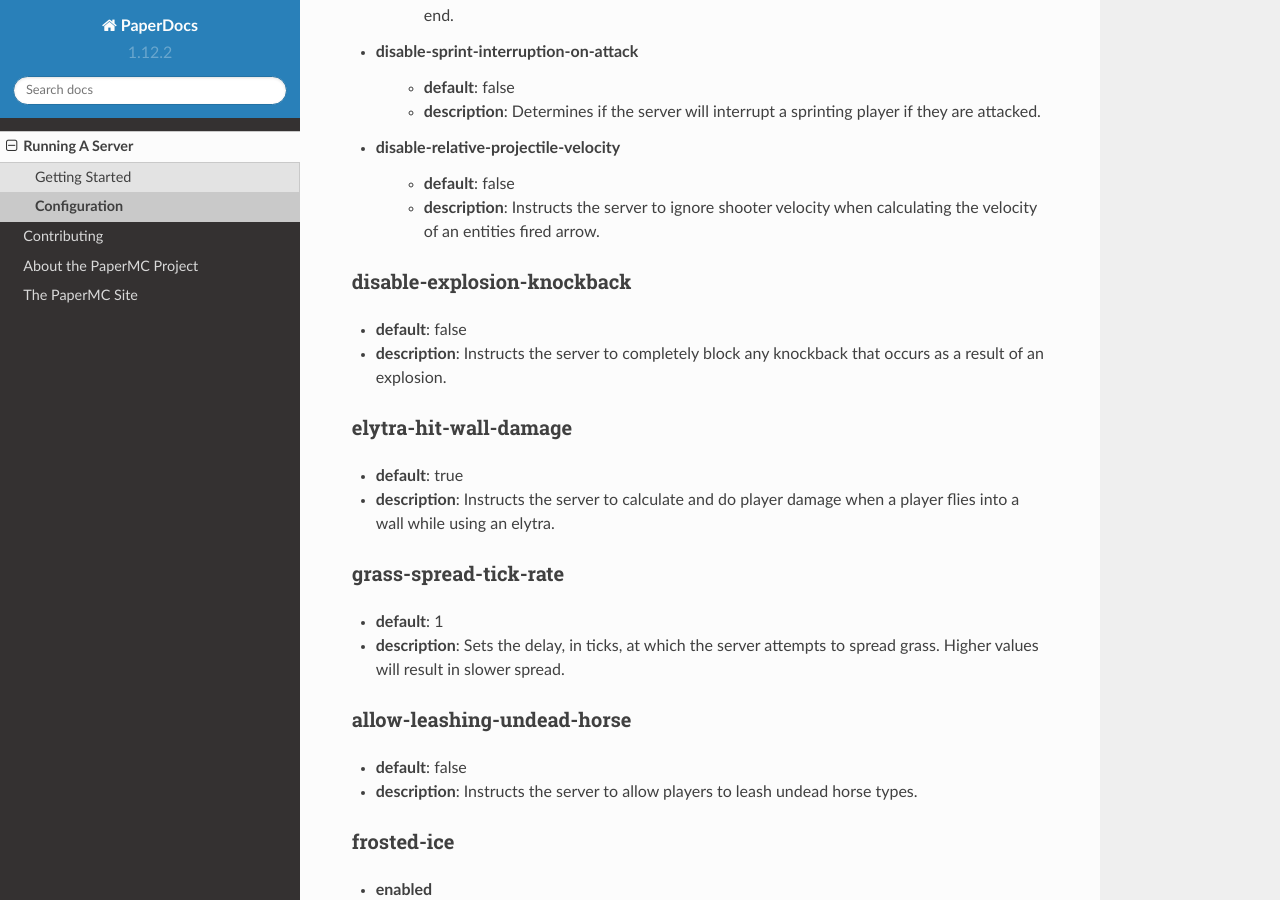
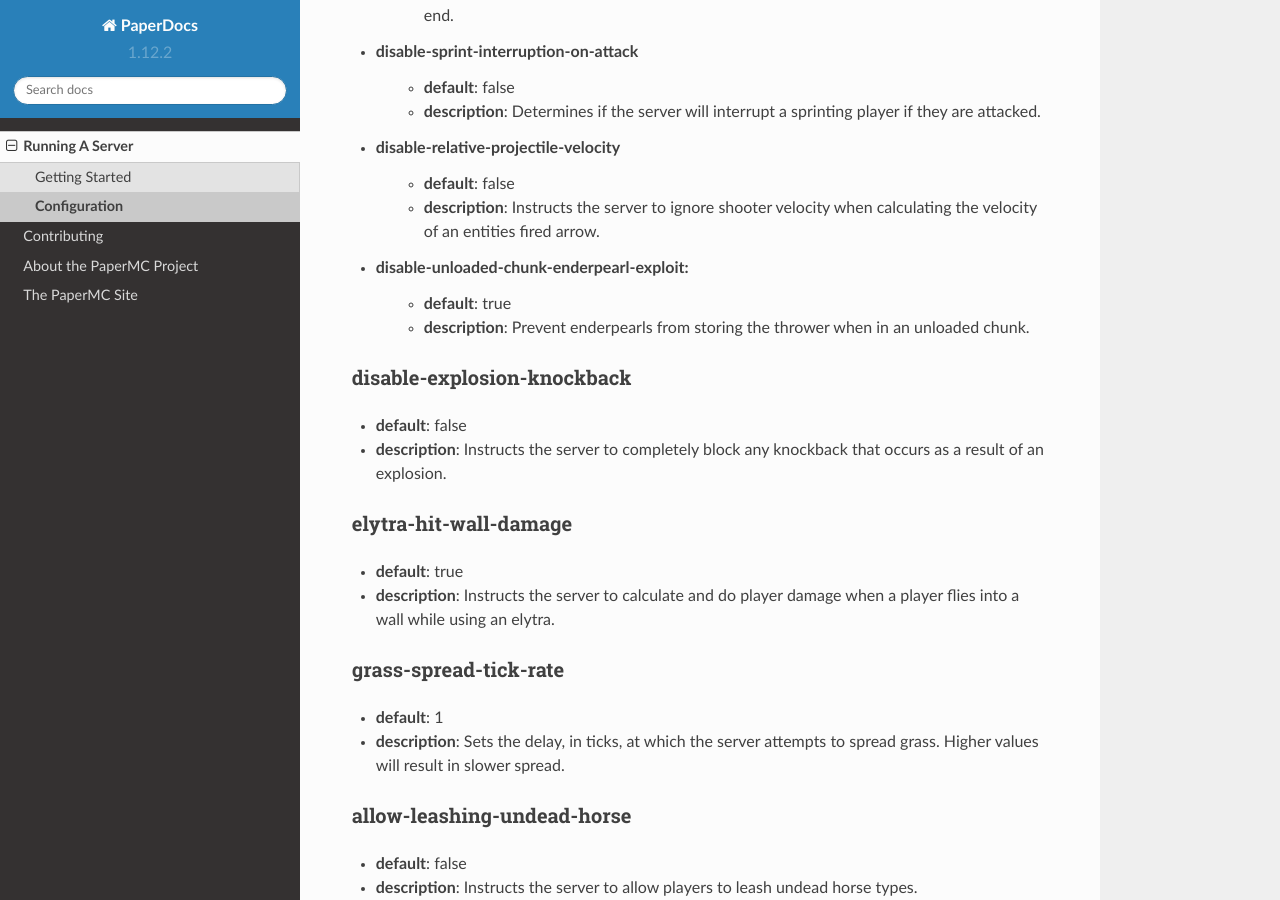
Before and after one commit to PaperMC/PaperDocs, a Sphinx documentation site: the page built from source/server/configuration.rst, in a window 1280 px wide and 900 px high, scrolled down 7542 px. Built offline with Sphinx 7.4.7 and the Read the Docs theme 2.0.0, drawn with Linux system fonts in a browser that asks for light colours.

Commit message:
Add game-machanics.disable-unloaded-chunk-enderpearl-exploit documentation
https://github.com/PaperMC/Paper/commit/9c7cc4bfb222fc9fed8a5d4056caa76969c4c7ca

```diff
--- a/source/server/configuration.rst
+++ b/source/server/configuration.rst
@@ -335,6 +335,11 @@
     - **default**: false
     - **description**: Instructs the server to ignore shooter velocity when
       calculating the velocity of an entities fired arrow.
+
+* disable-unloaded-chunk-enderpearl-exploit:
+    - **default**: true
+    - **description**: Prevent enderpearls from storing the thrower when in an
+      unloaded chunk.
 
 disable-explosion-knockback
 ~~~~~~~~~~~~~~~~~~~~~~~~~~~
```
